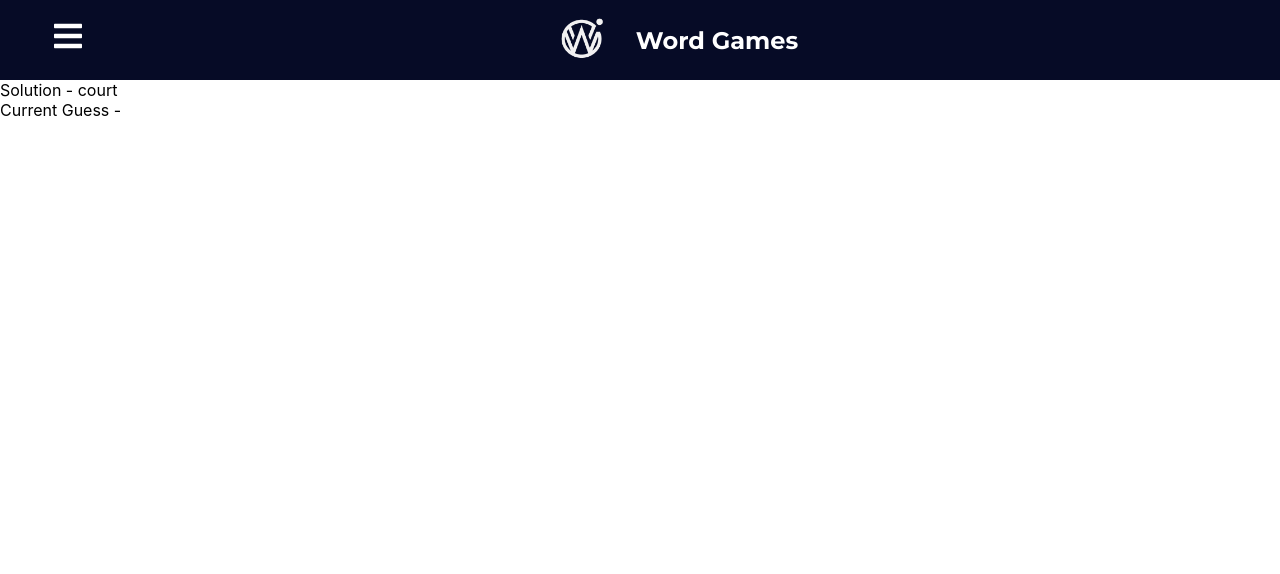
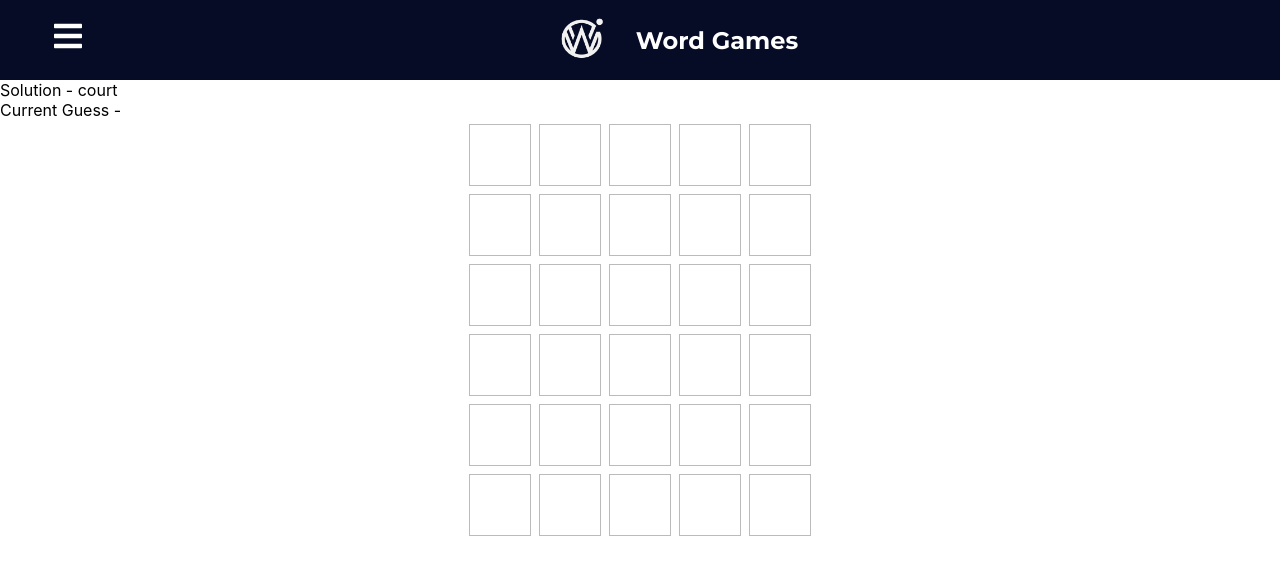
Before and after one commit to Alabadilaa/WordleClone, a React (Create React App) app: page /wordle in a window 1280 px wide. Shown: the top 574 px of the page. Built offline with nearby package versions, Linux system fonts and the light colour scheme; data requests are answered from the project's data file.

Commit message:
added a grid to show the written words

```diff
--- /dev/null
+++ b/src/Components/Grid/Grid.jsx
@@ -0,0 +1,14 @@
+import React from 'react'
+import Row  from './Row'
+
+const Grid = ({ currentGuess, guesses, turn}) => {
+  return (
+    <div>
+        {guesses.map((g, i) => {
+            return <Row key={i} guess={g} />
+        })}
+    </div>
+  )
+}
+
+export default Grid
--- /dev/null
+++ b/src/Components/Grid/Row.css
@@ -0,0 +1,29 @@
+.row {
+    text-align: center;
+    display: flex;
+    justify-content: center;
+  }
+  .row > div {
+    display: block;
+    width: 60px;
+    height: 60px;
+    border: 1px solid #bbb;
+    margin: 4px;
+    text-align: center;
+    line-height: 60px;
+    text-transform: uppercase;
+    font-weight: bold;
+    font-size: 2.5em;
+  }
+  .row > div.green {
+    background: #5ac85a;
+    border-color: #5ac85a;
+  }
+  .row > div.grey {
+    background: #a1a1a1;
+    border-color: #a1a1a1;
+  }
+  .row > div.yellow {
+    background: #e2cc68;
+    border-color: #e2cc68;
+  }
--- /dev/null
+++ b/src/Components/Grid/Row.jsx
@@ -0,0 +1,27 @@
+import React from 'react'
+import './Row.css'
+
+const Row = ( {guess}) => {
+
+    if (guess) {
+        return (
+          <div className="row past">
+            {guess.map((l, i) => (
+              <div key={i} className={l.color}>{l.key}</div>
+            ))}
+          </div>
+        )
+      }
+
+  return (
+    <div className='row'>
+        <div></div>
+        <div></div>
+        <div></div>
+        <div></div>
+        <div></div>
+    </div>
+  )
+}
+
+export default Row
--- a/src/Components/Wordle/Wordle.jsx
+++ b/src/Components/Wordle/Wordle.jsx
@@ -1,5 +1,6 @@
 import React, { useEffect } from 'react'
 import UseWordle from '../../Hooks/UseWordle'
+import Grid from '../Grid/Grid'
 
 const Wordle = ({solution}) => {
     const { currentGuess, handleKeyup, guesses, isCorrect, turn } = UseWordle(solution)
@@ -18,6 +19,7 @@ const Wordle = ({solution}) => {
     <div>
       <div>Solution - {solution}</div>
       <div>Current Guess - {currentGuess}</div>
+      <Grid guesses={guesses} currentGuess={currentGuess} turn={turn} />
     </div>
   )
 }
--- a/src/Hooks/UseWordle.jsx
+++ b/src/Hooks/UseWordle.jsx
@@ -70,7 +70,7 @@ const UseWordle = (solution) => {
         return
       }
       const formatted = formatGuess()
-      console.log(formatted)
+      addNewGuess(formatted)
     }
     if (key === 'Backspace') {
       setCurrentGuess((prev) => {
```
Also changed, not shown: src/Components/Wordle/Wordle.css (deleted).
